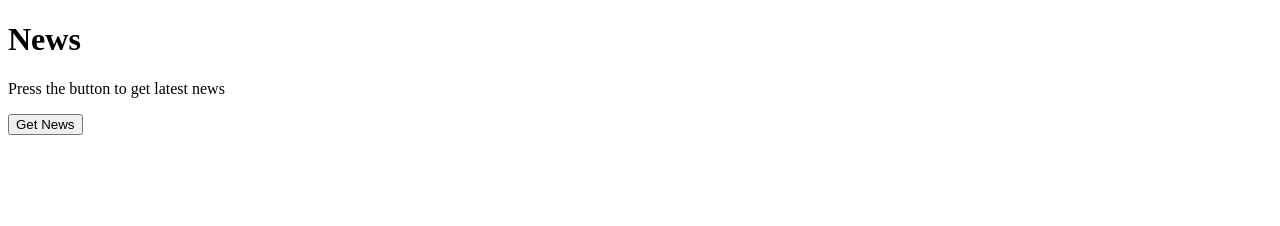
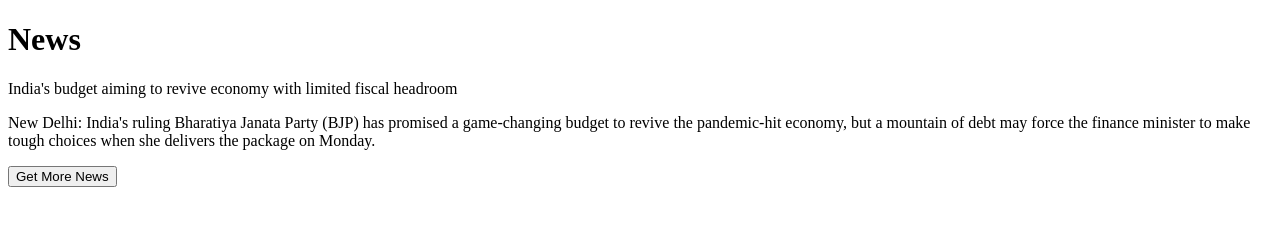
Before and after one commit to snithin1412/top-news, a plain HTML site: page index.html in a window 1280 px wide. Drawn offline with Linux system fonts and the light colour scheme.

Commit message:
news functionality added

```diff
--- a/index.html
+++ b/index.html
@@ -6,14 +6,12 @@
     <link rel="stylesheet" href="news.css">
     <title>Latest News</title>
 </head>
-<body>
+<body onload="getNews(0);">
     <div>
         <h1>News</h1>
-        <p>Press the button to get latest news</p>
-
-        <button onclick="generateQuote();">Get News</button>
         <p id="headline"></p>
         <p id="content"></p>
+        <button onclick="getNews();">Get More News</button>
     </div>
     <script src="news.js"></script>
 </body>
--- a/news.js
+++ b/news.js
@@ -0,0 +1,34 @@
+const allNews = [
+    {
+        "headline": "India's budget aiming to revive economy with limited fiscal headroom",
+        "content": "New Delhi: India's ruling Bharatiya Janata Party (BJP) has promised a game-changing budget to revive the pandemic-hit economy, but a mountain of debt may force the finance minister to make tough choices when she delivers the package on Monday."
+    },
+    {
+        "headline": "LDF shifts to poll mode, here's its blueprint for seat-sharing talks",
+        "content": "Thiruvananthapuram: The Left Democratic Front (LDF) is set to focus on identifying and earmarking the legislative assembly constituencies where each alliance partner would contest in the upcoming state polls. The coalition partners have urged the LDF leadership to complete the seat-sharing process before the ruling front's election rallies (jathas)."
+    },
+    {
+        "headline": "5,771 new COVID cases in Kerala after 58K tests on Thursday",
+        "content": "Kerala reported 5,771 new COVID cases and 5,594 recoveries on Thursday. With this, the number of active COVID cases in the state soared to 72,392."
+    },
+    {
+        "headline": "Sourav Ganguly undergoes another angioplasty",
+        "content": "Kolkata: Indian cricket board chief Sourav Ganguly underwent another angioplasty on Thursday when two more stents were implanted to clear his clogged coronary arteries, an official at the private hospital where he is admitted said."
+    },
+    {
+        "headline": "IPL auction to be held in Chennai on Feb 18",
+        "content": "New Delhi: The Indian Premier League (IPL) auction ahead of the 2021 edition will be held in Chennai on February 18, the league organisers announced on Wednesday."
+    }
+];
+
+let count = 0;
+function getNews(initial){
+    if (initial === undefined) {
+        count +=1;
+        if (count === allNews.length) {
+            count = 0;
+        }
+    }
+    document.querySelector('#content').textContent = allNews[count].content;
+    document.querySelector('#headline').textContent = allNews[count].headline;
+}
```
